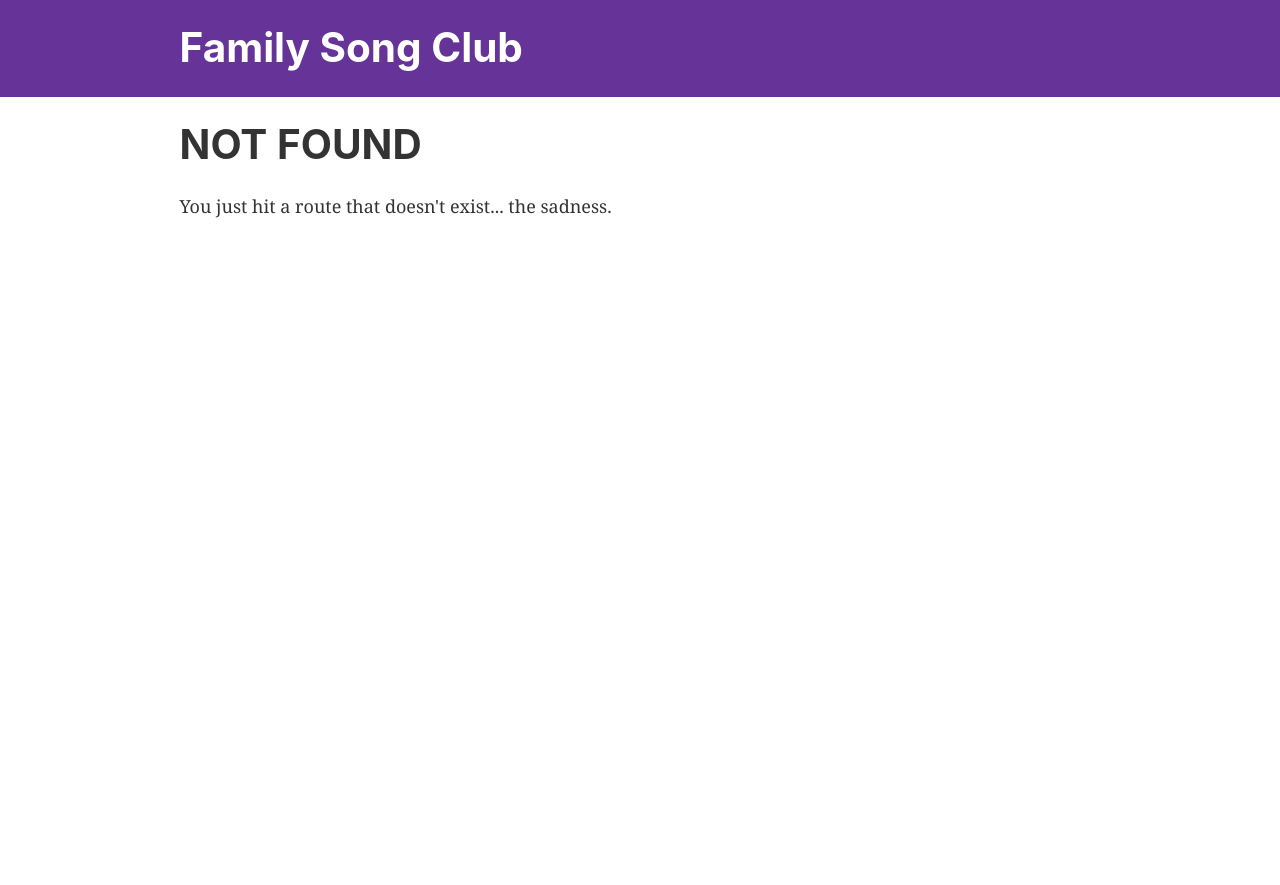
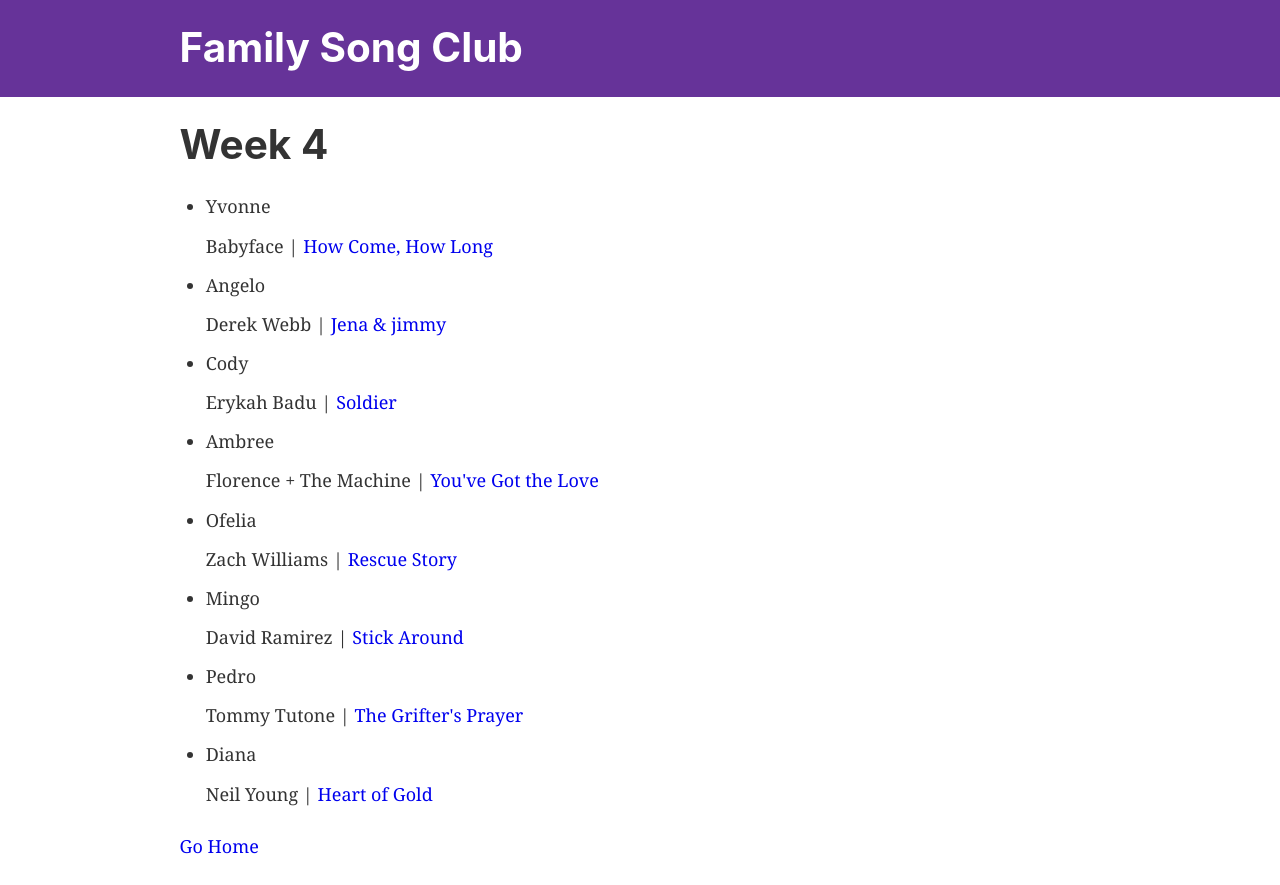
Before and after one commit to codytaft/dylyndev, a Gatsby site: page /week-4 in a window 1280 px wide. Before the commit this address had no page. Before the commit the page ends 800 px from the top, so only its background shows below. Built offline with nearby package versions, Linux system fonts and the light colour scheme; Gatsby itself is replaced by a stand-in of ours.

Commit message:
Add week-4

```diff
--- a/src/pages/index.js
+++ b/src/pages/index.js
@@ -14,6 +14,7 @@
     <div className={styles.links}>
       <Link to="/week-1/">Week 1</Link>
       <Link to="/week-3/">Week 3</Link>
+      <Link to="/week-4/">Week 4</Link>
     </div>
   </Layout>
 )
--- /dev/null
+++ b/src/pages/week-4.js
@@ -0,0 +1,72 @@
+// Gatsby supports TypeScript natively!
+import React from "react"
+import { Link } from "gatsby"
+
+import Layout from "../components/layout"
+import SEO from "../components/seo"
+import SongList from '../components/SongList/index'
+import styles from './styles/week.module.scss'
+
+
+const SecondPage = () => {
+  const songs = [
+    {
+      submitter: 'Yvonne',
+      artist: 'Babyface',
+      song: 'How Come, How Long',
+      link: 'https://youtu.be/lBPEkEOUUp0',
+    },
+    {
+      submitter: 'Angelo',
+      artist: 'Derek Webb',
+      song: 'Jena & jimmy',
+      link: 'https://youtu.be/yg0_8ZvzWIw',
+    },
+    {
+      submitter: 'Cody',
+      artist: 'Erykah Badu',
+      song: 'Soldier',
+      link: 'https://www.youtube.com/watch?v=wzMPaGS4-AY',
+    },
+    {
+      submitter: 'Ambree',
+      artist: 'Florence + The Machine',
+      song: 'You\'ve Got the Love',
+      link: 'https://youtu.be/PQZhN65vq9E',
+    },
+    {
+      submitter: 'Ofelia',
+      artist: 'Zach Williams',
+      song: 'Rescue Story',
+      link: 'https://youtu.be/9Yr48Berkqc',
+    },
+    {
+      submitter: 'Mingo',
+      artist: 'David Ramirez ',
+      song: 'Stick Around',
+      link: 'https://youtu.be/oV0Vi658byo',
+    },
+    {
+      submitter: 'Pedro',
+      artist: 'Tommy Tutone',
+      song: 'The Grifter\'s Prayer',
+      link: 'https://m.youtube.com/watch?v=5xvHLx290xw',
+    },
+    {
+      submitter: 'Diana',
+      artist: 'Neil Young',
+      song: 'Heart of Gold',
+      link: 'https://m.youtube.com/watch?v=X3IA6pIVank',
+    },
+  ];
+  return (
+    <Layout>
+      <SEO title="Week Four" />
+      <h1>Week 4</h1>
+      <SongList songs={songs}/>
+      <Link to="/" className={styles.link}>Go Home</Link>
+    </Layout>
+  )
+}
+
+export default SecondPage
```
